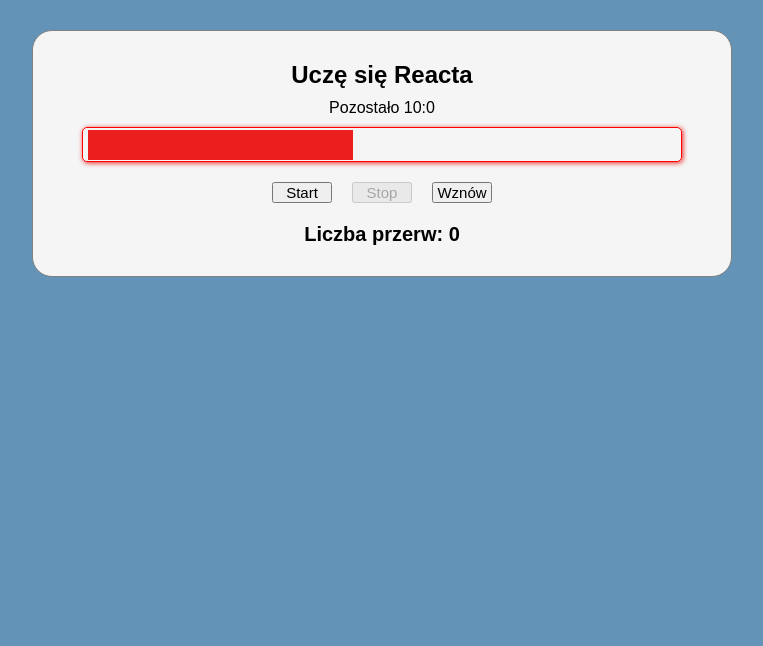
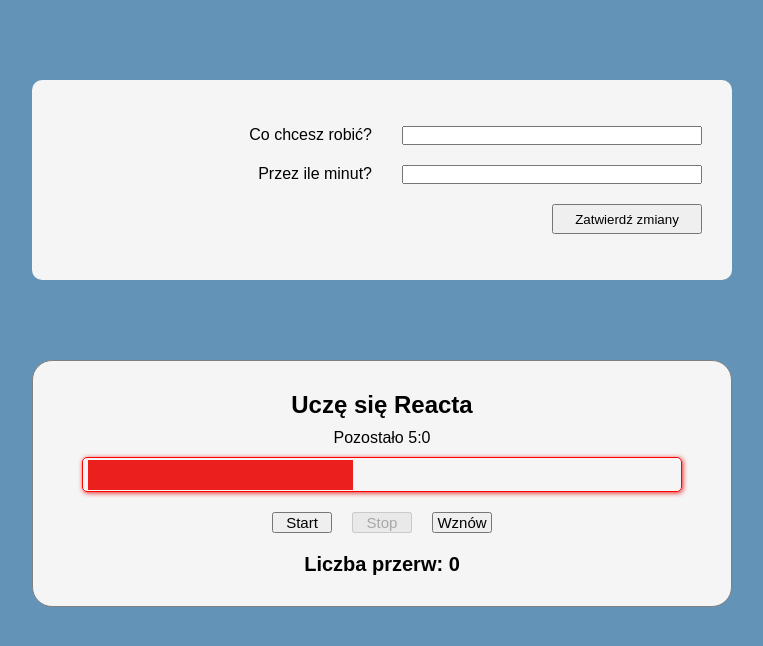
Before and after one commit to aniaj13/pomodoro_timer, a React (Create React App) app: page / in a window 1280 px wide. Shown: the top 646 px of the page, without its empty margins (258-1021 px from the left). Built offline with nearby package versions, Linux system fonts and the light colour scheme.

Commit message:
working on task editor and passing data - accelerating time error solved

```diff
--- a/src/App.css
+++ b/src/App.css
@@ -97,3 +97,29 @@
 .inactive {
     filter: blur(2px) grayscale(1);
 }
+
+.TaskEditor {
+    margin: 80px 50px 50px 50px;
+    background-color: whitesmoke;
+    height: 200px;
+    width: 700px;
+    border-radius: 10px;
+    display: flex;
+    flex-direction: column;
+    align-items: flex-end;
+    justify-content: center;
+}
+
+.TaskEditor > * {
+    margin: 10px 30px 10px 10px;
+}
+
+.TaskEditor input {
+    width: 300px;
+    margin-left: 30px;
+}
+
+.TaskEditor button {
+    width: 150px;
+    height: 30px;
+}
--- a/src/App.js
+++ b/src/App.js
@@ -2,11 +2,25 @@
 import {Component} from "react";
 
 function Clock({minutes, seconds}) {
-    return(
+    return (
         <div>
             Pozostało {minutes}:{seconds}
         </div>
     )
+}
+
+class TaskEditor extends Component {
+
+    render() {
+        const {onTitleChange, onTimeChange} = this.props
+        return (
+            <div className='TaskEditor'>
+                <label> Co chcesz robić?<input onChange={onTitleChange} type="text"/></label>
+                <label> Przez ile minut?<input onChange={onTimeChange} type="number"/></label>
+                <button>Zatwierdź zmiany</button>
+            </div>
+        )
+    }
 }
 
 class TaskDisplayBox extends Component {
@@ -21,6 +35,7 @@
     }
 
     startTimer = () => {
+        clearInterval(this.intervalId)
         this.intervalId = window.setInterval(() => {
             this.setState((prevState) => ({
                 elapsedTimeInSeconds: prevState.elapsedTimeInSeconds + 0.1
@@ -64,7 +79,6 @@
     }
 
 
-
     render() {
         const {
             isPaused,
@@ -73,13 +87,17 @@
             elapsedTimeInSeconds,
         } = this.state
 
-        const totalTimeInSeconds = 600
+        const { title, totalTimeInMinutes } = this.props
+
+        const totalTimeInSeconds = totalTimeInMinutes * 60
         const timeLeftInSeconds = totalTimeInSeconds - elapsedTimeInSeconds
         const minutesLeft = Math.floor(timeLeftInSeconds / 60)
         const secondsLeft = Math.floor(timeLeftInSeconds % 60)
+
+
         return (
             <div className='TaskDisplayBox'>
-                <h2 className='task_name'>Uczę się Reacta</h2>
+                <h2 className='task_name'>{title}</h2>
                 <Clock minutes={minutesLeft} seconds={secondsLeft}/>
                 <div className={`ProgressBar ${isPaused ? 'inactive' : ''}`}>
                     <div className='progress'></div>
@@ -96,88 +114,38 @@
     }
 }
 
+class EditableTimeBox extends Component {
+    state = {
+        title: 'Uczę się Reacta',
+        totalTimeInMinutes: 5,
+    }
+
+    handleTitleChange = (event) => {
+        this.setState({title: event.target.value})
+    }
+
+    handleTimeChange = (event) => {
+        this.setState({totalTimeInMinutes: event.target.value})
+    }
+
+    render() {
+        const {title, totalTimeInMinutes } = this.state
+
+        return (
+            <>
+                <TaskEditor onTitleChange={this.handleTitleChange} onTimeChange={this.handleTimeChange}/>
+                <TaskDisplayBox title={title} totalTimeInMinutes={totalTimeInMinutes}/>
+            </>
+        )
+    }
+}
+
 function App() {
     return (
         <div className="App">
-            <TaskDisplayBox/>
+            <EditableTimeBox/>
         </div>
     );
 }
 
 export default App;
-
-// import React from "react";
-// import './App.css'
-//
-//
-// function Heading() {
-//     return (
-//         <h1>Pomodoro Clock</h1>
-//     )
-// }
-//
-// function TimeBoxEditor() {
-//     return (
-//         <div className='TimeBoxEditor'>
-//             <label>Co robisz?<input id='task_name_input' type="text" value=''/></label>
-//             <label>Ile minut? <input id='task_time_input' type="number"/></label>
-//             <button>Rozpocznij</button>
-//         </div>
-//     )
-// }
-//
-// class TimeBox extends React.Component {
-//     constructor(props) {
-//         super(props);
-//         this.state = {
-//             isRunning: true,
-//             isPaused: false,
-//             pausesCount: 0,
-//
-//         }
-//     }
-//
-//     handleStart() {
-//         this.setState({
-//             isRunning: true,
-//             isPaused: false,
-//         })
-//     }
-//
-//     handlePause() {
-//         this.setState({
-//             isRunning: false,
-//             isPaused: true
-//         })
-//     }
-//
-//
-//     render() {
-//         return (
-//             <div className='TimeBox'>
-//                 <h2 className='task_name'>Uczę się Reacta</h2>
-//                 <h3 className='time_left'>Pozostało: ....</h3>
-//                 <div className='ProgressBar'>
-//                     <div className='progress'></div>
-//                 </div>
-//                 <div className='control_buttons'>
-//                     <button onClick={this.handleStart}>Start</button>
-//                     <button onClick={this.handleStop}>Stop</button>
-//                     <button onClick={this.handlePause}>{this.isRunning ? 'Pauzuj' : 'Wznów'}</button>
-//                 </div>
-//                 <h3 className='breaks_counter'>Liczba przerw:</h3>
-//             </div>
-//         )
-//     }
-//
-// }
-//
-// export default function App() {
-//     return (
-//         <div className='App'>
-//             <Heading/>
-//             <TimeBoxEditor/>
-//             <TimeBox/>
-//         </div>
-//     )
-// }
```
